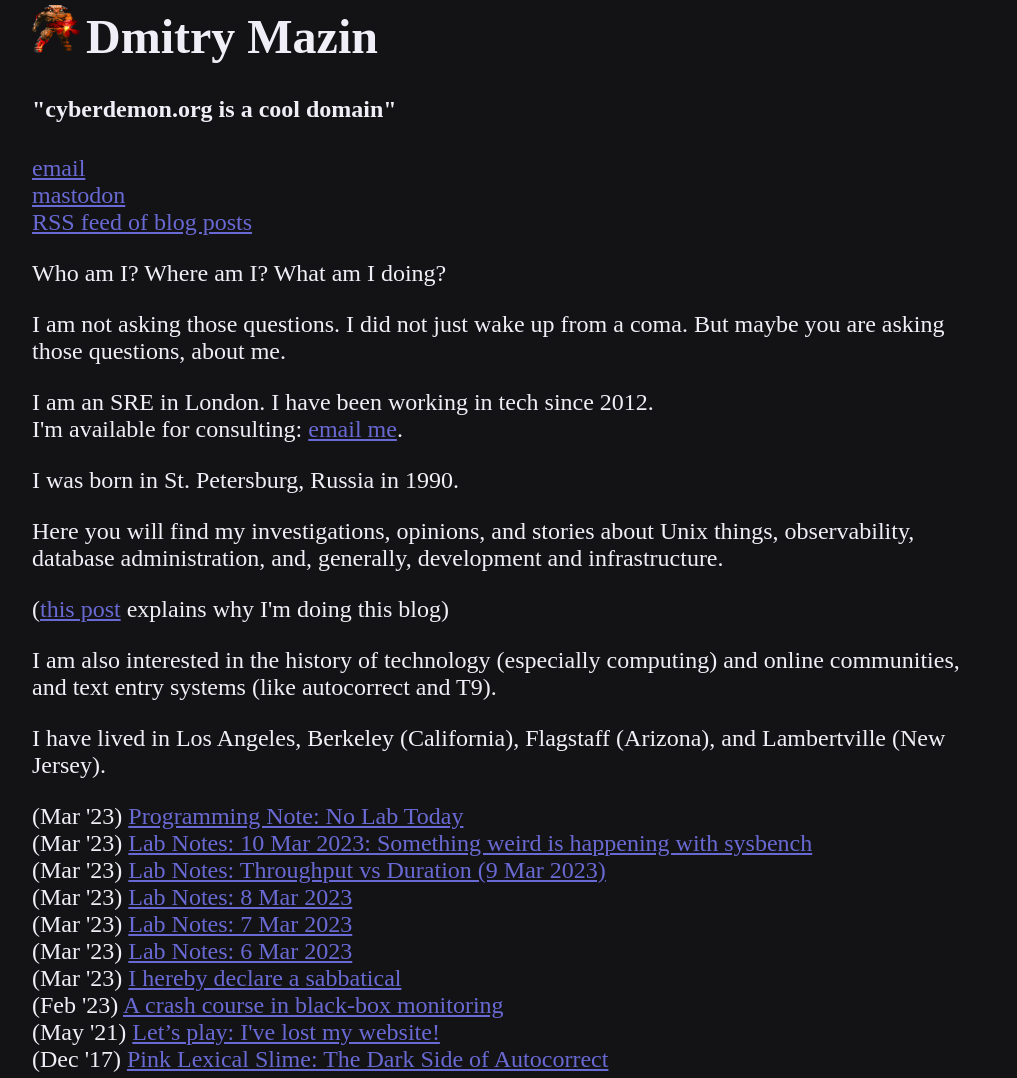
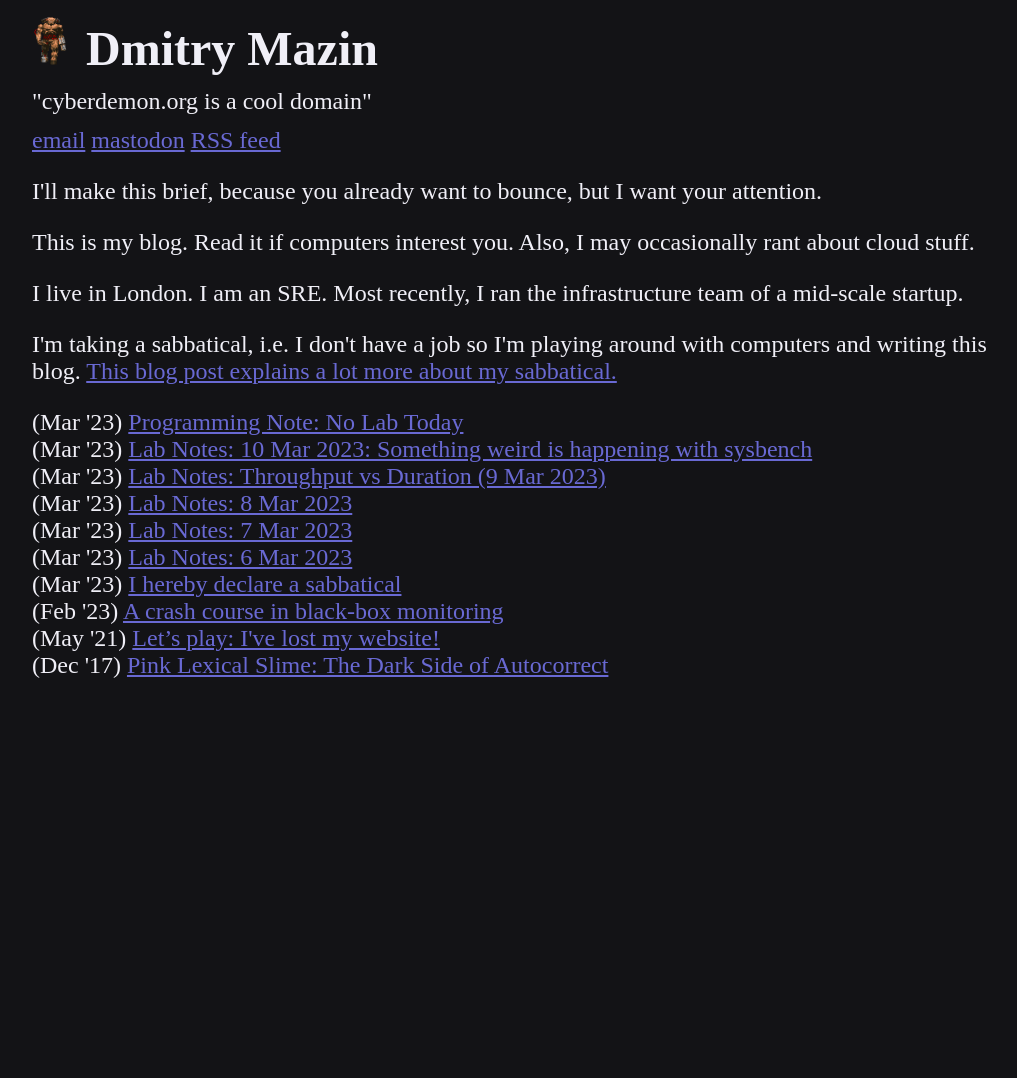
Before and after one commit to dmazin/dmazin.github.io, a Jekyll site: the page built from index.html, in a window 1280 px wide. Shown: the whole page, without its empty margins (128-1145 px from the left). Built offline with Jekyll 4.4.1, drawn with Linux system fonts in a browser that asks for light colours; after the commit the page ends 900 px from its top, so only the background shows below that.

Commit message:
update site some more

```diff
--- a/assets/index.css
+++ b/assets/index.css
@@ -11,6 +11,12 @@ body {
 body .cyberdemon-h4 {
   height: 2em;
   width: 2em;
+}
+h4.slogan {
+  margin-top: 0.5em;
+  margin-bottom: -0.5em;
+  font-size: 1em;
+  font-weight: normal;
 }
 body div.main-heading * {
   display: inline;
@@ -37,3 +43,6 @@ a:visited {
 a:hover {
   color: #8a8ad1;
 }
+.content {
+  margin: 0.5em;
+}
--- a/index.html
+++ b/index.html
@@ -15,44 +15,36 @@ layout: none
 </head>
 
 <body>
-  <div style="max-width: 960px; display: inline-block; text-align: left">
+  <div class="content" style="max-width: 960px; display: inline-block; text-align: left">
     <div class="main-heading">
       <img class="cyberdemon-h4" src="/assets/cyberdemon.gif" />
       <h1>Dmitry Mazin</h1>
     </div>
-    <h4>"cyberdemon.org is a cool domain"</h4>
+    <h4 class="slogan">"cyberdemon.org is a cool domain"</h4>
     <p>
-    <a href="mailto: dm@archvile.net">email</a>
-    <br />
+    <a href="mailto: dm@cyberdemon.org">email</a>
     <a href="https://file-explorers.club/@dmitry">mastodon</a>
-    <br />
-    <a href="/feed.xml">RSS feed of blog posts</a>
+    <a href="/feed.xml">RSS feed</a>
+    <!-- <a href="">about</a> -->
     </p>
     <p>
-    Who am I? Where am I? What am I doing?</p>
-    <p>
-    <p>
-    I am not asking those questions. I did not just wake up from a coma. But maybe you are asking those questions, about me.
+    I'll make this brief, because you already want to bounce, but I want your attention.
     </p>
     <p>
-    I am an SRE in London. I have been working in tech since 2012.
-    <br />
-    I'm available for consulting: <a href="mailto: dm@archvile.net">email me</a>.
-    </p>
-    I was born in St. Petersburg, Russia in 1990.
+    This is my blog. Read it if computers interest you. Also, I may occasionally rant about cloud stuff.
     </p>
     <p>
-    Here you will find my investigations, opinions, and stories about Unix things, observability, database administration, and, generally, development and infrastructure.
+    I live in London. I am an SRE. Most recently, I ran the infrastructure team of a mid-scale startup.
     </p>
     <p>
-    (<a href="/2023/03/03/declare-sabbatical.html">this post</a> explains why I'm doing this blog)
+    I'm taking a sabbatical, i.e. I don't have a job so I'm playing around with computers and writing this blog. <a href="/2023/03/03/declare-sabbatical.html">This blog post explains a lot more about my sabbatical.</a>
     </p>
-    <p>
+    <!-- <p>
     I am also interested in the history of technology (especially computing) and online communities, and text entry systems (like autocorrect and T9).
     </p>
     <p>
     I have lived in Los Angeles, Berkeley (California), Flagstaff (Arizona), and Lambertville (New Jersey).
-    </p>
+    </p> -->
     <div style="margin-top: 5px">
       <ul>
         {% for post in site.posts %}
```
Also changed, not shown: assets/cyberdemon.gif.
